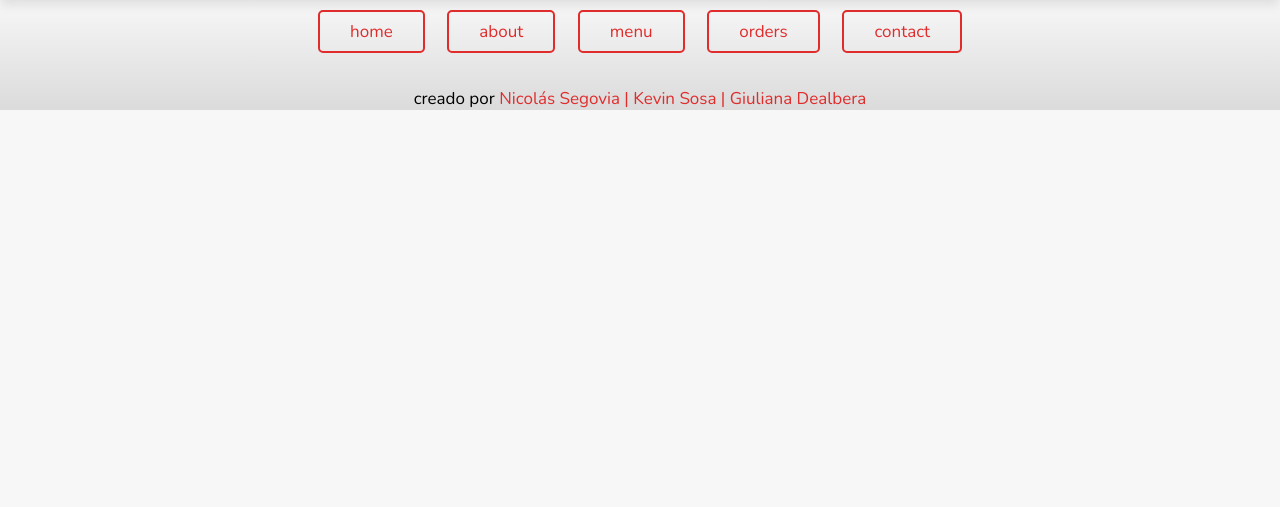
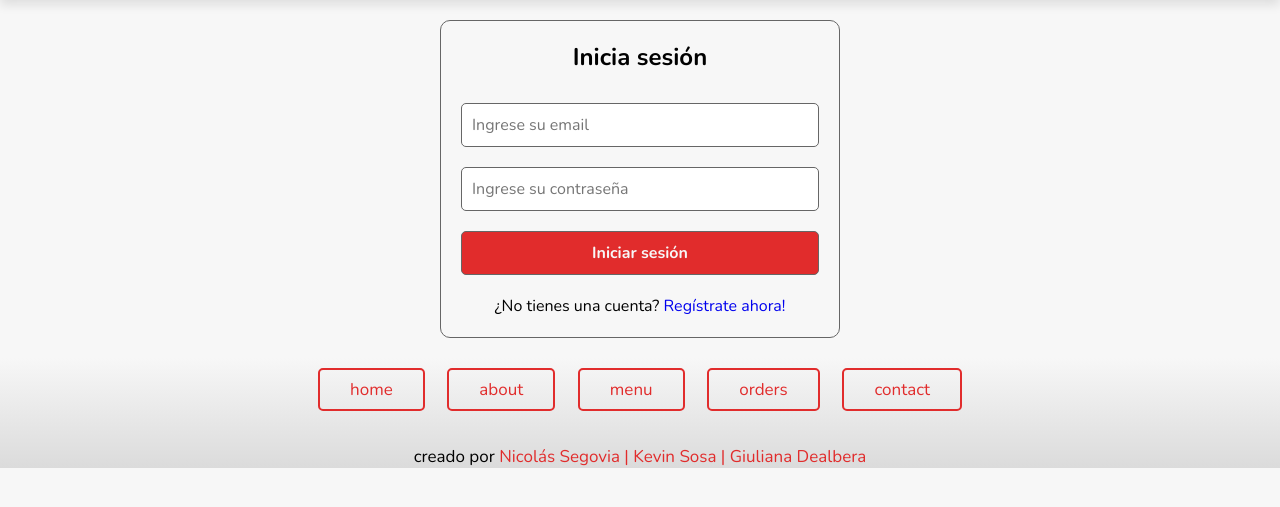
Before and after one commit to CodeSystem2022/Compunerds-ProyectoIntegrador-ProyectoFinal, a PHP site: page /login.php in a window 1280 px wide. Shown: the part 74-581 px from the top of the page. Run offline with PHP 8.4, Linux system fonts and the light colour scheme; data that the repository does not hold is empty.

Commit message:
actualizacion de login

```diff
--- a/login.php
+++ b/login.php
@@ -21,20 +21,76 @@ if(isset($_SESSION['user_id'])){
 
    <link rel="stylesheet" href="https://cdnjs.cloudflare.com/ajax/libs/font-awesome/6.4.0/css/all.min.css">
 
-    <link rel="stylesheet" href="css/style.css?v=<?php echo time(); ?>" >
+   <link rel="stylesheet" href="css/style.css">
 
    <link rel="icon" href="images/favicon_icon.png" type="image/png">
 
+
+   <style>
+      /* Estilos para el formulario */
+      .form-container {
+         display: flex;
+         flex-direction: column;
+         align-items: center;
+      }
+
+      .form-container form {
+         max-width: 400px;
+         margin: 0 auto;
+         padding: 20px;
+         border: 1px solid var(--light-gray);
+         border-radius: 10px;
+      }
+
+      .form-container form h3 {
+         font-size: 24px;
+         text-align: center;
+         margin-bottom: 20px;
+      }
+
+      .form-container form input {
+         margin: 10px 0;
+         padding: 10px;
+         border: 1px solid var(--light-gray);
+         border-radius: 5px;
+         width: 100%;
+         font-size: 16px;
+      }
+
+      .form-container form input[type="submit"] {
+         background-color: var(--red);
+         color: var(--white);
+         cursor: pointer;
+         font-weight: bold;
+      }
+
+      .form-container form p {
+         font-size: 16px;
+         text-align: center;
+         margin-top: 10px;
+      }
+   </style>
 </head>
 <body>
-    <!--seccion header inicio-->
+
+<!-- Header seccion -->
 <?php include 'components/user_header.php'; ?>
-    <!--seccion header fin-->
 
-    <!--seccion footer inicio-->
+<section class="form-container">
+   <form action="" method="post">
+      <h3>Inicia sesión</h3>
+      <input type="email" name="email" required placeholder="Ingrese su email" oninput="this.value = this.value.replace(/\s/g, '')">
+      <input type="password" name="password" required placeholder="Ingrese su contraseña" oninput="this.value = this.value.replace(/\s/g, '')">
+      <input type="submit" value="Iniciar sesión" name="submit" class="btn">
+      <p>¿No tienes una cuenta? <a href="register.php">Regístrate ahora!</a></p>
+   </form>
+</section>
+
+<!-- Footer seccion -->
 <?php include 'components/footer.php'; ?>
-    <!--seccion footer fin-->
+<!-- Footer seccion -->
 
-    <script src="js/script.js?v=<?php echo time(); ?>"></script>
+<script src="js/script.js"></script>
+
 </body>
 </html>
```
Lines whose indentation alone changed are shown as unchanged.
